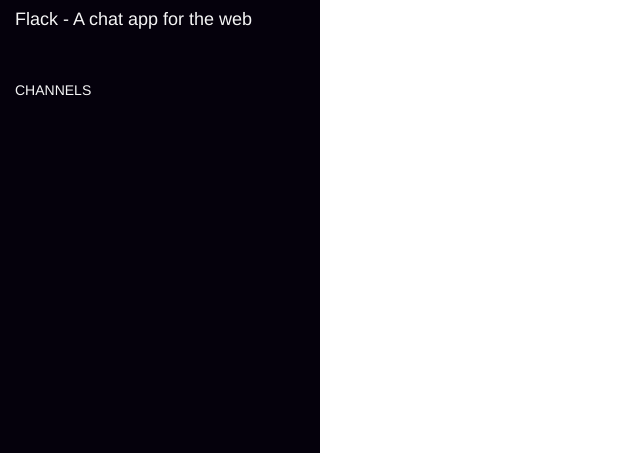
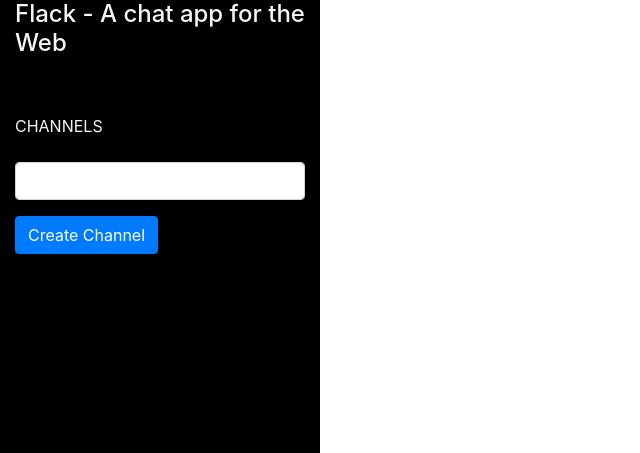
Before and after one commit to adamjdecaria/cs50wproject2, a Flask app: template Templates/layout.html in a window 1280 px wide. Shown: the top 453 px of the page, without its empty margins (0-640 px from the left). Run offline with Flask 2, Linux system fonts and the light colour scheme; the template is opened without the code that fills it, so the values that code supplies are empty; some libraries are stand-ins or nearby versions.

Commit message:
create channel function working

```diff
--- a/Templates/layout.html
+++ b/Templates/layout.html
@@ -4,10 +4,10 @@
   <title>Flack{% block title %}{% endblock %}</title>
   <meta charset="utf-8">
   <meta name="viewport" content="width=device-width, initial-scale=1">
-  <link rel="stylesheet" href="https://maxcdn.bootstrapcdn.com/bootstrap/3.4.0/css/bootstrap.min.css">
+  <link rel="stylesheet" href="https://maxcdn.bootstrapcdn.com/bootstrap/4.3.1/css/bootstrap.min.css">
   <link rel="stylesheet" type="text/css" href="{{ url_for('static', filename='styles/layout.css') }}">
   <script src="https://ajax.googleapis.com/ajax/libs/jquery/3.4.1/jquery.min.js"></script>
-  <script src="https://maxcdn.bootstrapcdn.com/bootstrap/3.4.0/js/bootstrap.min.js"></script>
+  <script src="https://maxcdn.bootstrapcdn.com/bootstrap/4.3.1/js/bootstrap.min.js"></script>
 
 </head>
 <body>
@@ -15,13 +15,19 @@
 <div class="container-fluid">
     <div class="row content">
         <div class="col-sm-3 sidenav">
-        <h4>Flack - A chat app for the web</h4>
+            <h4>Flack - A chat app for the Web</h4>
             <br>
             <br>
             <div class="channels">
                 <ul class="nav nav-pills nav-stacked"> CHANNELS
+                <br>
                 </ul><br>
             </div>
+            <form id="form" action="/createChannel" method="post">
+                <div class="form-group">
+                    <input type="text" class="form-control" name="newchannel">
+                </div><button type="submit" class="btn btn-primary">Create Channel</button>
+            </form>
         </div>
         {% block main %}
         {% endblock %}
--- a/application.py
+++ b/application.py
@@ -1,6 +1,6 @@
 import os
 
-from flask import Flask, session, flash, render_template
+from flask import Flask, session, flash, render_template, request
 from flask_session import Session
 from flask_socketio import SocketIO, emit
 
@@ -11,6 +11,19 @@ socketio = SocketIO(app)
 # Ensure templates are auto-reloaded
 app.config["TEMPLATES_AUTO_RELOAD"] = True
 
+# list of channels; initialize with one "main" channel
+channels = []
+channels.append("main")
+
 @app.route("/")
 def index():
-    return render_template("flack.html")
+    return render_template("flack.html", channels=channels)
+
+@app.route("/createChannel", methods=["POST"])
+def createChannel():
+    """Create a new chat channel"""
+    channel = request.form.get("newchannel")
+    channels.append(channel)
+    print(f"ADDED NEW CHANNEL: {channel}")
+
+    return render_template("flack.html", channels=channels)
--- a/static/styles/layout.css
+++ b/static/styles/layout.css
@@ -8,10 +8,15 @@
 /* Set background color and 100% height */
 
 .sidenav {
-    background-color: rgb(5, 1, 12);
+    background-color: black;
     color: whitesmoke;
     height: 100%;
     overflow: auto;
+}
+
+.col-sm-9 {
+    height: max-content;
+    text-align: center;
 }
 
 
```
Also changed, not shown: Templates/flack.html (+25 -1 lines). Lines whose indentation alone changed are shown as unchanged.
